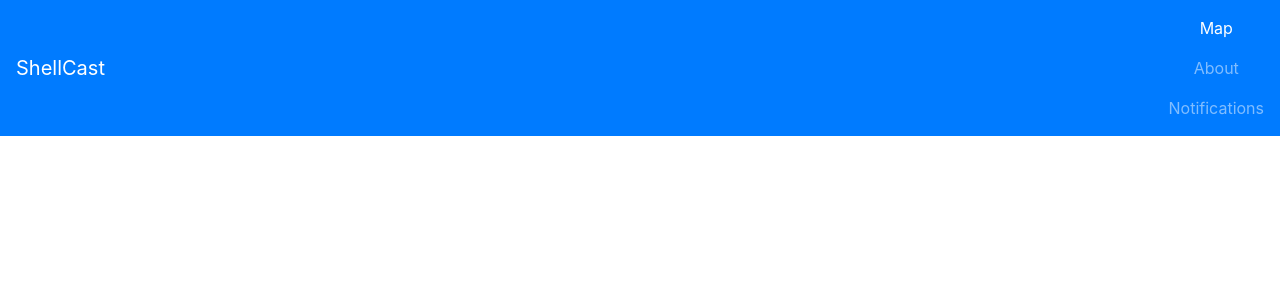
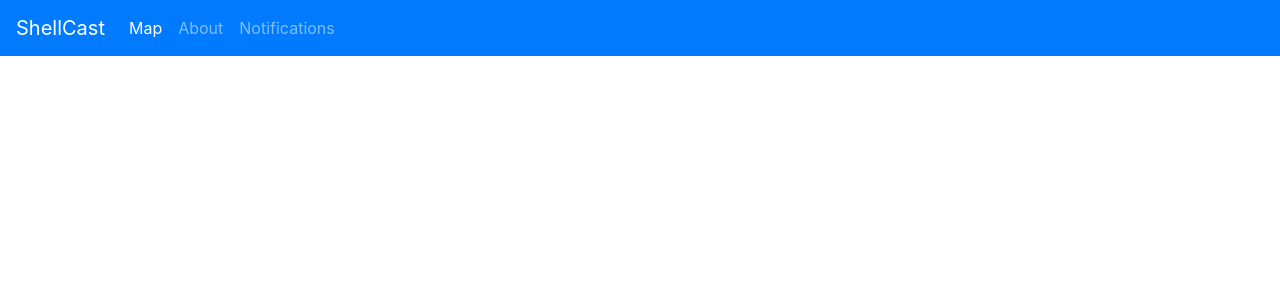
Before and after one commit to Biosystems-Analytics-Lab/shellcast, a Flask app: page / in a window 1280 px wide. Shown: the top 300 px of the page. Run offline with Flask 2, Linux system fonts and the light colour scheme; some libraries are stand-ins or nearby versions.

Commit message:
Fix styling of navbar

```diff
--- a/static/style.css
+++ b/static/style.css
@@ -1,3 +1,16 @@
-body {
-  text-align: center;
+.content {
+  padding: 1rem;
 }
+
+.navbar {
+  justify-content: flex-start;
+}
+
+.navbar-nav {
+  flex-direction: row;
+}
+
+.navbar-nav .nav-link {
+  display: block;
+  padding: 0.5rem;
+}
```
